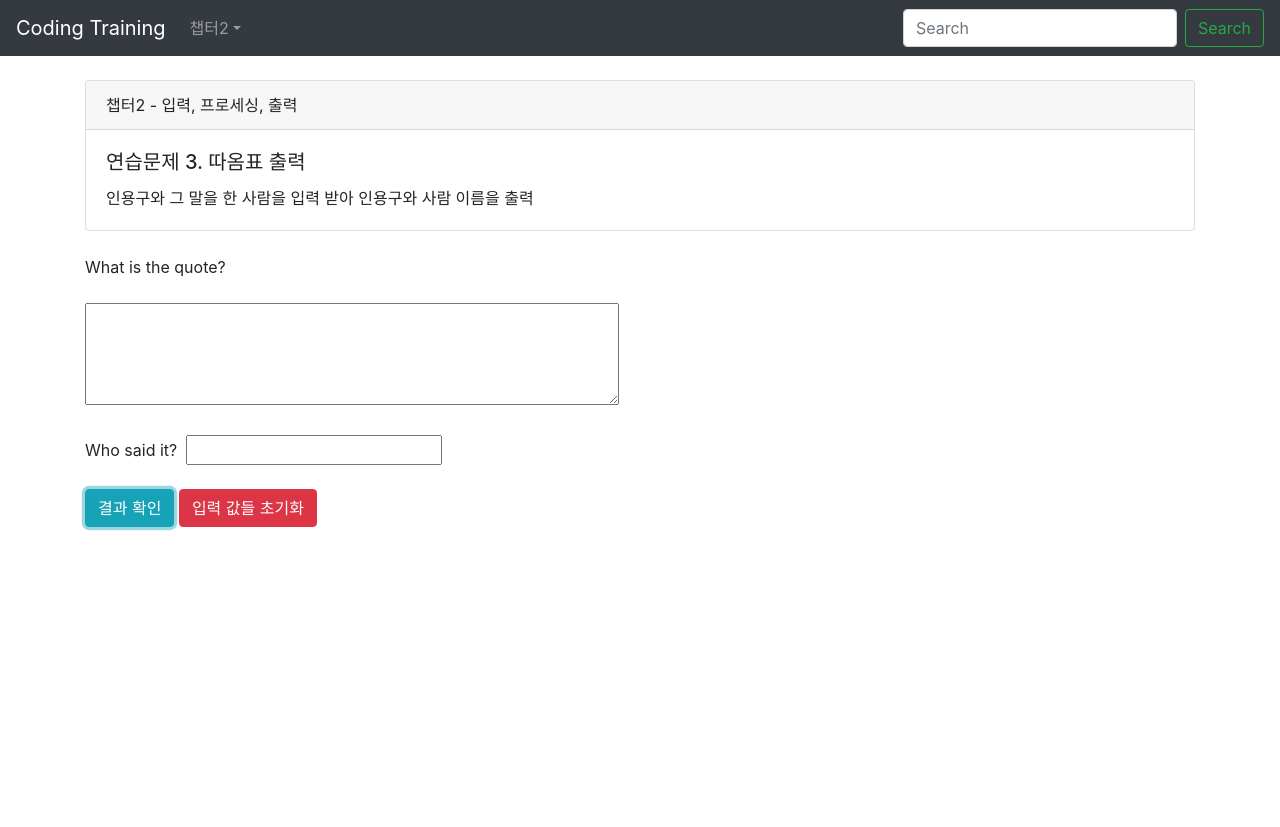
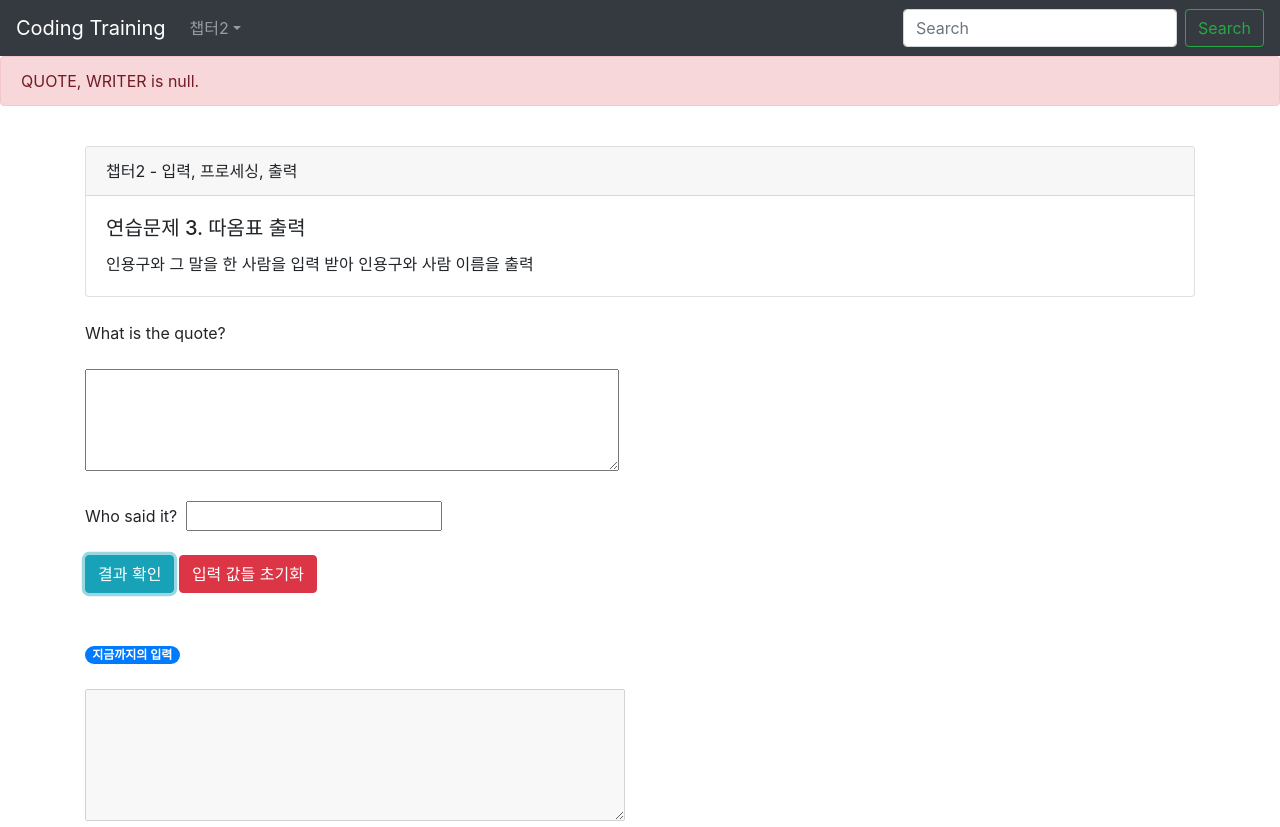
Before and after one commit to LEE-YANG-JAE/ct_react, a React (Create React App) app: page /excercise3 in a window 1280 px wide. Both pictures are taken after a click on the button "결과 확인". Before the commit the page ends 800 px from the top, so only its background shows below. Built offline with nearby package versions, Linux system fonts and the light colour scheme.

Commit message:
연습문제3 완료 및 Alert 수정

```diff
--- a/src/chapter2/excercise3.tsx
+++ b/src/chapter2/excercise3.tsx
@@ -1,5 +1,5 @@
 import React from 'react';
-import { Card } from 'react-bootstrap';
+import { Card, Badge } from 'react-bootstrap';
 import AlertComponent from '../components/alerts/alert';
 import Util from '../utils/util';
 
@@ -7,6 +7,9 @@ export default class Excercise3 extends React.Component {
 	// 전역 변수
 	private child: any; // 우선적으로 선언으로 만들어져 있어야 동작을 함
 	private util: Util = new Util();
+	private saveMap = new Map();
+	private totalString: string = '';
+
 	// https://stackoverflow.com/questions/37949981/call-child-method-from-parent
 	constructor(props: any) {
 		super(props);
@@ -16,7 +19,8 @@ export default class Excercise3 extends React.Component {
 	state = {
 		quote: '',
 		writer: '',
-		result: ''
+		result: '',
+		total: ''
 	};
 
 	// 입력 변화
@@ -33,19 +37,25 @@ export default class Excercise3 extends React.Component {
 
 	// 내용 입력 후 결과
 	makeResult = () => {
-		let boolCheck = true;
-		let keyString:string = '';
+		let boolCheck:boolean = true;
+		let keyString: string = '';
+		let checkArray: Array<string> = [];
+
+
+		const resultDom: any = document.getElementById('result');
 		Object.entries(this.state).forEach(([ key, value ]) => {
-			if(this.util.notNullCheck(value) === false) {
-				if(key !== 'result'){
+			if (this.util.notNullCheck(value) === false) {
+				if (key !== 'result' && key !== 'total') {
 					keyString = key.toUpperCase();
+					checkArray.push(keyString);
 					boolCheck = false;
 				}
 			}
 		});
 
-		if(boolCheck !== true ) {
-			this.child.current.alertMessage('error', `${keyString} is null.`);
+		if (boolCheck !== true) {
+			this.child.current.alertMessage('danger', `${checkArray.join(', ')} is null.`);
+			resultDom.style.display = 'none';
 			return;
 		}
 
@@ -53,6 +63,15 @@ export default class Excercise3 extends React.Component {
 		const revisedWriter = this.state.writer.concat(' says, ');
 		const resultSentenct = revisedWriter + revisedQuote;
 		this.setState({ result: resultSentenct });
+		this.saveMap.set(this.state.writer, this.state.quote);
+		resultDom.style.display = 'block';
+
+		this.setState({total: ''});
+		this.totalString = '';
+		this.saveMap.forEach((value, key)=>{
+			this.totalString += `${key} : ${value}\n`;
+			this.setState({total: this.totalString});
+		});
 	};
 
 	// 초기화
@@ -60,15 +79,18 @@ export default class Excercise3 extends React.Component {
 		this.setState({
 			quote: '',
 			writer: '',
-			result: ''
+			result: '',
+			total: ''
 		});
+		const resultDom: any = document.getElementById('result');
+		resultDom.style.display = 'none';
 	};
 
 	// View
 	render() {
 		return (
 			<div>
-				<AlertComponent ref={this.child}/>
+				<AlertComponent ref={this.child} />
 				<div className='container'>
 					<br />
 					<Card>
@@ -117,10 +139,24 @@ export default class Excercise3 extends React.Component {
 						name='result'
 						rows={5}
 						cols={50}
-						disabled
 						value={this.state.result}
 						onChange={this.inputChange}
-						style={{display:'none'}}
+						style={{ display: 'none' }}
+						disabled
+					/>
+					<br />
+					<Badge pill variant="primary">지금까지의 입력</Badge>
+					<br />
+					<br />
+					<textarea
+						id='total'
+						name='total'
+						rows={5}
+						cols={50}
+						value={this.state.total}
+						onChange={this.inputChange}
+						style={{padding:'5px'}}
+						disabled
 					/>
 				</div>
 			</div>
--- a/src/components/alerts/alert.tsx
+++ b/src/components/alerts/alert.tsx
@@ -2,30 +2,27 @@ import React from 'react';
 import { Alert } from 'react-bootstrap';
 
 export default class AlertComponent extends React.Component {
-	variant: string | undefined;
+	variant: 'primary' | 'secondary' | 'success' | 'danger' | 'warning' | 'info' | 'dark' | 'light' | undefined;
 	message: string | undefined;
 	state = {
 		show: false
 	};
 
-	alertMessage(variant?: string, message?: string) {
+	alertMessage(
+		variant?: 'primary' | 'secondary' | 'success' | 'danger' | 'warning' | 'info' | 'dark' | 'light' | undefined,
+		message?: string
+	) {
 		this.variant = variant;
 		this.message = message;
 		this.setState({ show: true });
-		setTimeout(() => this.setState({ show: false }), 2000);
+		setTimeout(() => this.setState({ show: false }), 5000);
 	}
 	render() {
 		return (
 			<div>
-				{(this.variant === 'error') ? (
-					<Alert variant={'danger'} show={this.state.show}>
-						{this.message}
-					</Alert>
-				) : (
-					<Alert variant={'primary'} show={this.state.show}>
-						{this.message}
-					</Alert>
-				)}
+				<Alert variant={this.variant} show={this.state.show}>
+					{this.message}
+				</Alert>
 			</div>
 		);
 	}
--- a/src/css/layouts/main.css
+++ b/src/css/layouts/main.css
@@ -54,6 +54,7 @@
 }
 
 .footer-content {
+	height: 50px;
     margin-top: 100px;
     text-align: center;
     background-color: #ebebe0;
```
